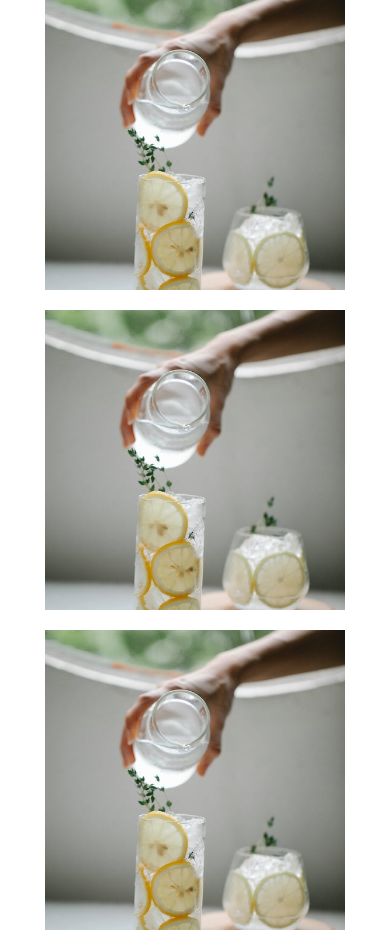
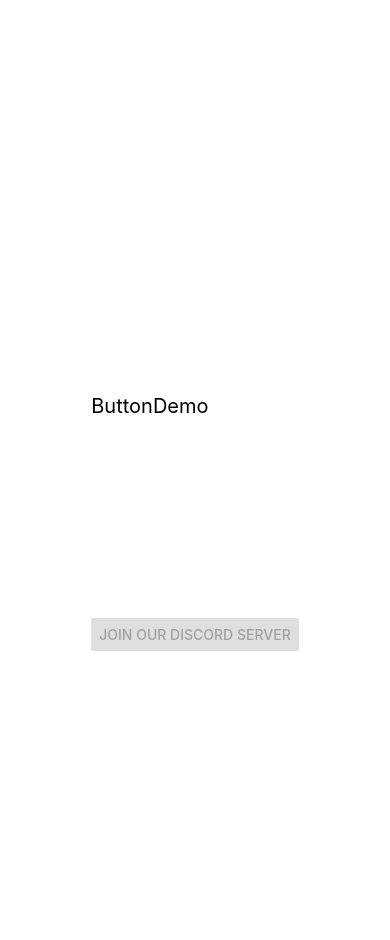
Before and after one commit to HackerGoliath/ReactNativeTut, a React Native app: screen / in a window 390 px wide. After the commit the page ends 844 px from the top, so only its background shows below. Built offline with nearby package versions, Linux system fonts and the light colour scheme.

Commit message:
31 Button

```diff
--- a/App.js
+++ b/App.js
@@ -1,10 +1,11 @@
 // import libraries to create compenents
 import { StatusBar } from 'expo-status-bar';
 import { StyleSheet, Text, View } from 'react-native';
+import ButtonDemo from './src/screens/ButtonDemo';
 // import CustomComp from './src/screens/CustomComp';
 // import FirstChallenge from './src/screens/FirstChallenge';
 // import FlatListDemo from './src/screens/FlatListDemo';
-import Images from './src/screens/Images';
+// import Images from './src/screens/Images';
 
 // create a component that return some jsx / simple function
 const App = () => {
@@ -29,7 +30,10 @@
       {/* <FlatListDemo /> */}
 
       {/* Images */}
-      <Images />
+      {/* <Images /> */}
+
+      {/* Buttons */}
+      <ButtonDemo />
 
     </View>
   );
--- /dev/null
+++ b/src/screens/ButtonDemo.jsx
@@ -0,0 +1,27 @@
+import { Alert, Button, StyleSheet, Text, View } from 'react-native'
+import React from 'react'
+
+const ButtonDemo = () => {
+    return (
+        <View>
+            <Text style={styles.textStyle}>ButtonDemo</Text>
+            <Button
+                disabled
+                title='Join Our Discord Server'
+                onPress={() => {
+                    // console.log("Button Clicked");
+                    Alert.alert("Simple Button Pressed")
+                }}
+            />
+        </View>
+    )
+}
+
+export default ButtonDemo
+
+const styles = StyleSheet.create({
+    textStyle: {
+        fontSize: 20,
+        marginVertical: 200,
+    },
+})
```
